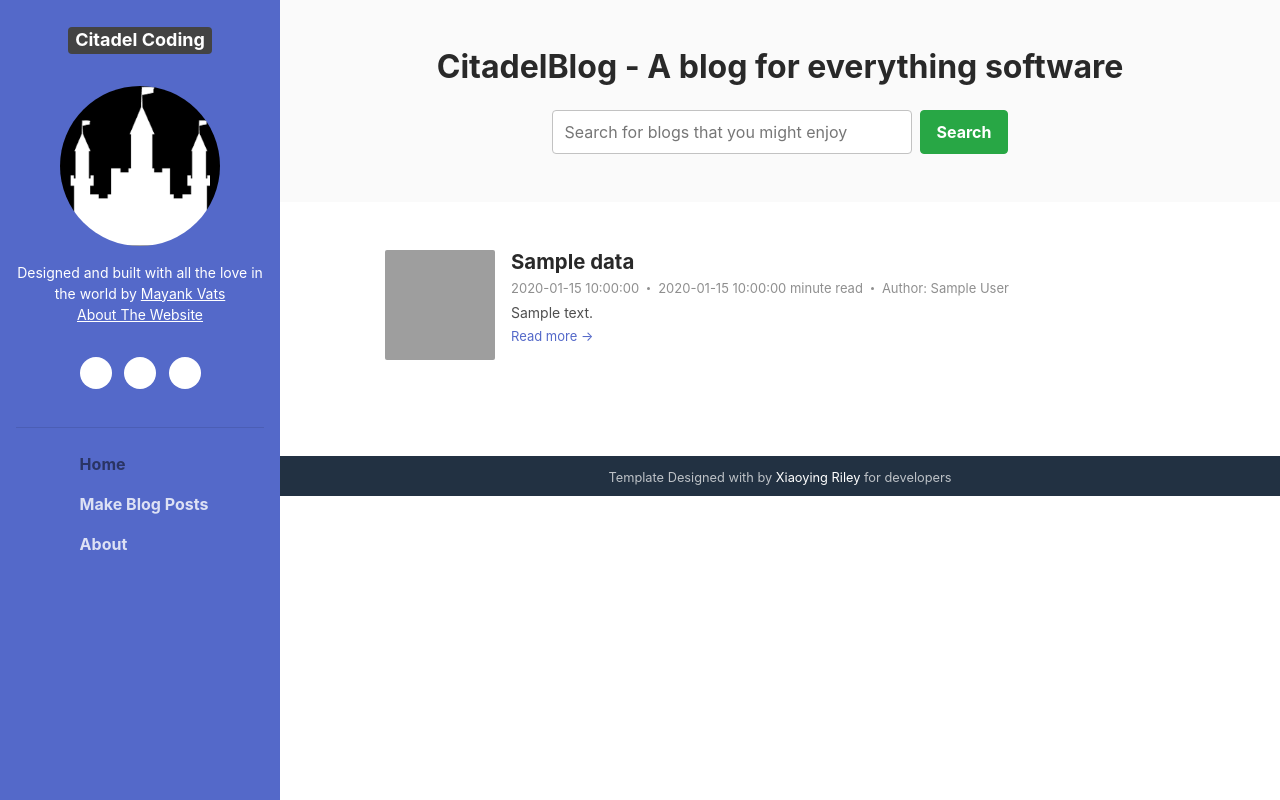
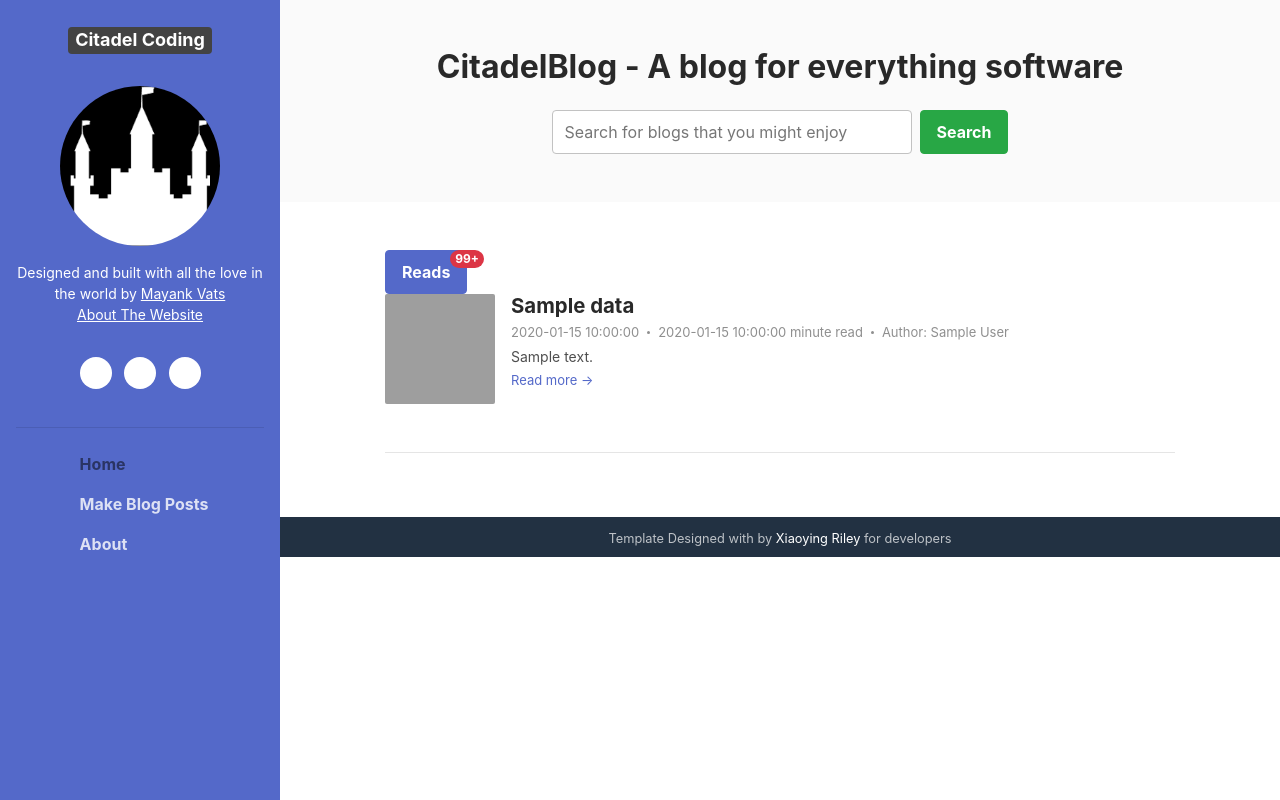
Before and after one commit to Theorist-Git/Theorist-Dev, a Python web app: template templates/blogindex.html in a window 1280 px wide. Run offline with Jinja, Linux system fonts and the light colour scheme; the template is opened without the code that fills it: most values are stand-ins (such as "Sample title", 1, 10 or a date in 2020); some libraries are stand-ins or nearby versions; grey boxes are pictures that could not be loaded.

Commit message:
Number of reads on a blog function, updated tests

```diff
--- a/models.py
+++ b/models.py
@@ -39,6 +39,7 @@ class Post(db.Model):
     time = db.Column(db.String(10))
     desc = db.Column(db.String(500))
     href = db.Column(db.String(50))
+    clicks = db.Column(db.Integer, default=0)
     user_id = db.Column(db.Integer, db.ForeignKey('user.id'))
 
 
--- a/templates/blogindex.html
+++ b/templates/blogindex.html
@@ -75,6 +75,18 @@
 			{% if data|length != 0 %}
 				{% for i in data %}
 					<div class="container">
+						<button type="button" class="btn btn-primary position-relative">
+						  Reads
+						{% if i.clicks < 99 %}
+						  <span class="position-absolute top-0 start-100 translate-middle badge rounded-pill bg-danger">
+							{{ i.clicks }}
+						  </span>
+						{% else %}
+							<span class="position-absolute top-0 start-100 translate-middle badge rounded-pill bg-danger">
+							99+
+						  </span>
+						{% endif %}
+						</button>
 						<div class="item mb-5">
 							<div class="media">
 								<img class="mr-3 img-fluid post-thumb d-none d-md-flex" src="https://source.unsplash.com/300x300/?coding, {{ i }}" alt="image">
@@ -89,6 +101,7 @@
 								</div><!--//media-body-->
 							</div><!--//media-->
 						</div><!--//item-->
+						<hr>
 					</div>
 				{% endfor %}
 			{% else %}
--- a/views.py
+++ b/views.py
@@ -182,6 +182,9 @@ def show_blog(some_place):
     """
     title = request.path[1:]
     author = Post.query.filter_by(href=request.path).first()
+    if author and author.clicks < 99 and request.method == "GET":
+        author.clicks += 1
+        db.session.commit()
     if author:
         if request.method == "POST":
             data = request.form.get('msg')
```
Also changed, not shown: tests/functional/test_urls.py (+1 -1 lines).
